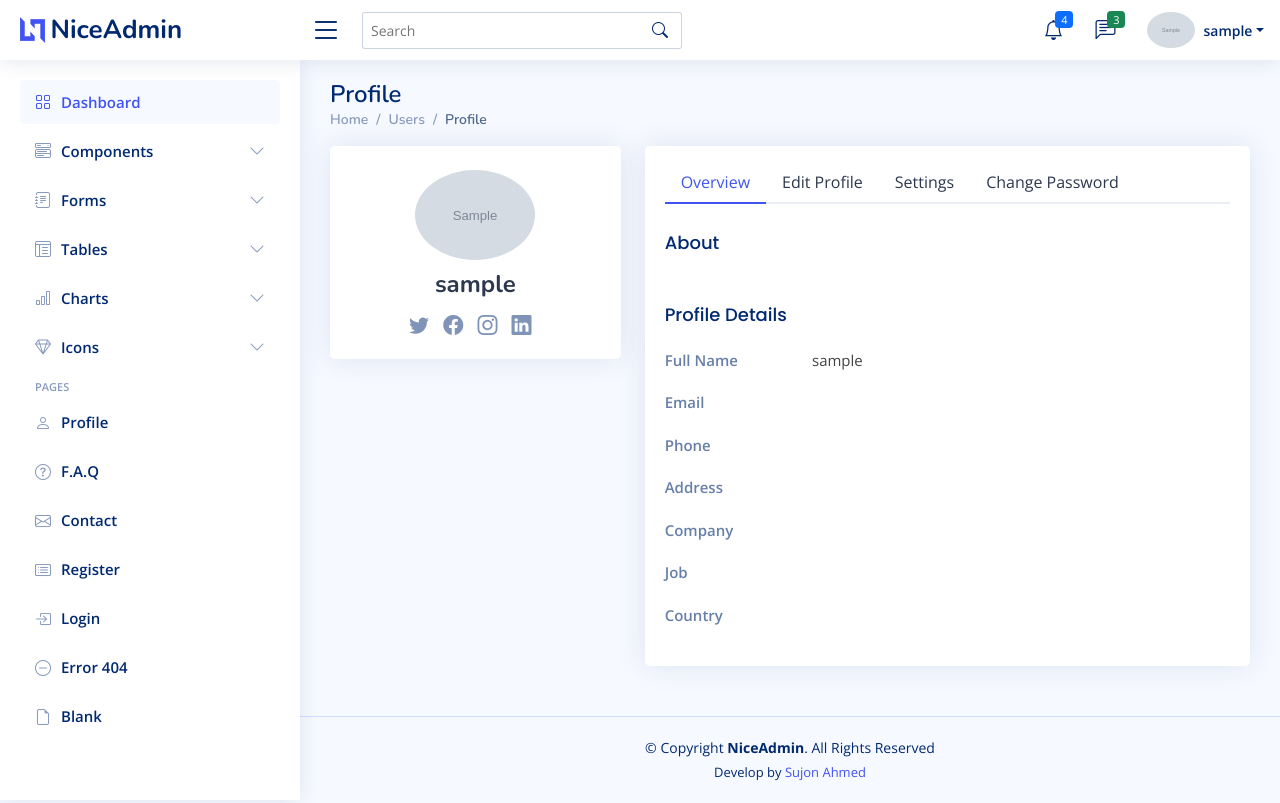
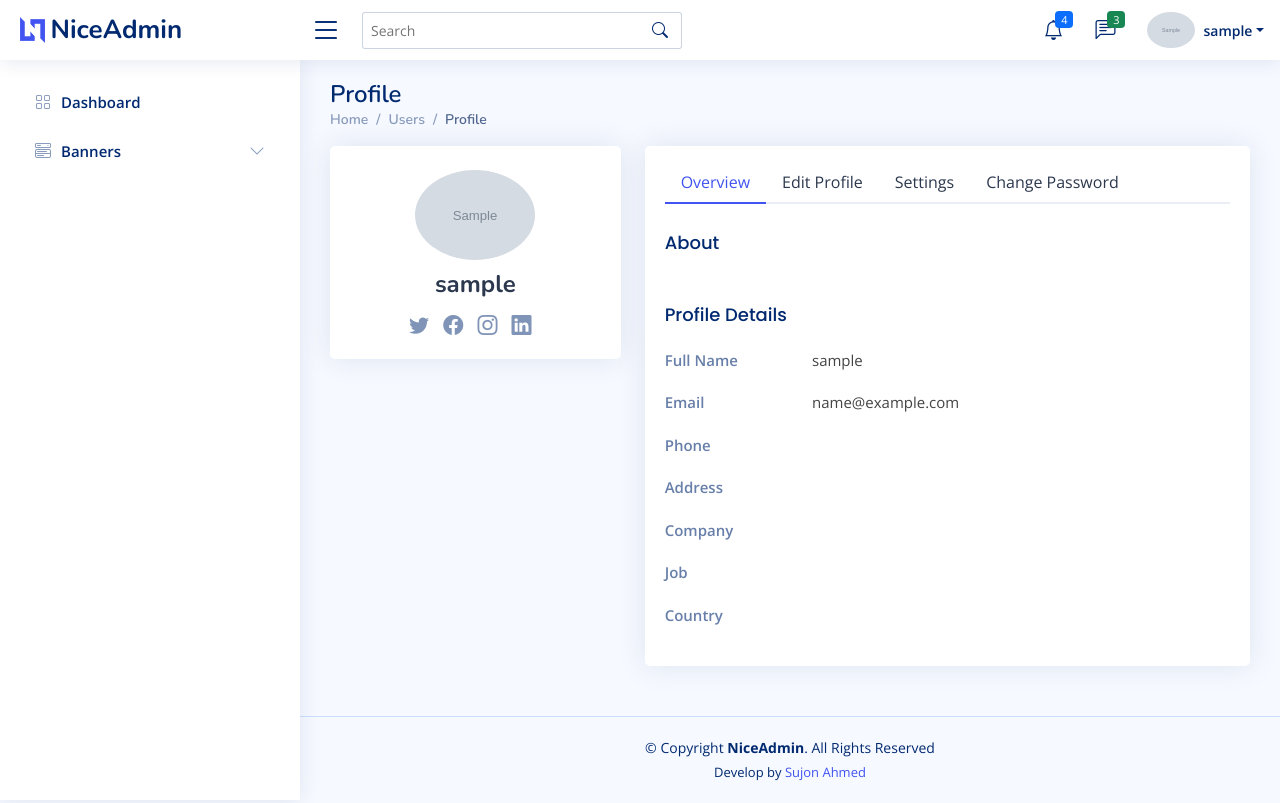
Before and after one commit to Sujon-Ahmed/KUFA, a PHP site: page /admin/users-profile.php in a window 1280 px wide. Run offline with PHP 8.4, Linux system fonts and the light colour scheme; the visitor is signed in with stand-in values (Sample User, id 1); tables that the repository leaves empty or names only in its code hold one stand-in row (values such as "Sample post"); grey boxes marked "Sample" are stand-in pictures; data that the repository does not hold is empty; some libraries are stand-ins or nearby versions.

Commit message:
navbar collapse done

```diff
--- a/admin/admin_header.php
+++ b/admin/admin_header.php
@@ -283,168 +283,24 @@
     <ul class="sidebar-nav" id="sidebar-nav">
 
       <li class="nav-item">
-        <a class="nav-link " href="index.php">
+        <a class="nav-link <?= ($page == "dashboard") ? '' : 'collapsed' ?>" href="index.php">
           <i class="bi bi-grid"></i>
           <span>Dashboard</span>
         </a>
       </li><!-- End Dashboard Nav -->
 
       <li class="nav-item">
-        <a class="nav-link collapsed" data-bs-target="#components-nav" data-bs-toggle="collapse" href="#">
-          <i class="bi bi-menu-button-wide"></i><span>Components</span><i class="bi bi-chevron-down ms-auto"></i>
+        <a class="nav-link <?= ($page == "banners") ? '' : 'collapsed' ?>" data-bs-target="#components-nav" data-bs-toggle="collapse" href="#">
+          <i class="bi bi-menu-button-wide"></i><span>Banners</span><i class="bi bi-chevron-down ms-auto"></i>
         </a>
-        <ul id="components-nav" class="nav-content collapse " data-bs-parent="#sidebar-nav">
+        <ul id="components-nav" class="nav-content <?= ($sub_page == "add_banner.php") ? '' : 'collapse' ?> " data-bs-parent="#sidebar-nav">
           <li>
-            <a href="components-alerts.html">
-              <i class="bi bi-circle"></i><span>Alerts</span>
+            <a href="add_banner.php">
+              <i class="bi bi-circle"></i><span>Add Banner</span>
             </a>
           </li>
         </ul>
       </li><!-- End Components Nav -->
-
-      <li class="nav-item">
-        <a class="nav-link collapsed" data-bs-target="#forms-nav" data-bs-toggle="collapse" href="#">
-          <i class="bi bi-journal-text"></i><span>Forms</span><i class="bi bi-chevron-down ms-auto"></i>
-        </a>
-        <ul id="forms-nav" class="nav-content collapse " data-bs-parent="#sidebar-nav">
-          <li>
-            <a href="forms-elements.html">
-              <i class="bi bi-circle"></i><span>Form Elements</span>
-            </a>
-          </li>
-          <li>
-            <a href="forms-layouts.html">
-              <i class="bi bi-circle"></i><span>Form Layouts</span>
-            </a>
-          </li>
-          <li>
-            <a href="forms-editors.html">
-              <i class="bi bi-circle"></i><span>Form Editors</span>
-            </a>
-          </li>
-          <li>
-            <a href="forms-validation.html">
-              <i class="bi bi-circle"></i><span>Form Validation</span>
-            </a>
-          </li>
-        </ul>
-      </li><!-- End Forms Nav -->
-
-      <li class="nav-item">
-        <a class="nav-link collapsed" data-bs-target="#tables-nav" data-bs-toggle="collapse" href="#">
-          <i class="bi bi-layout-text-window-reverse"></i><span>Tables</span><i class="bi bi-chevron-down ms-auto"></i>
-        </a>
-        <ul id="tables-nav" class="nav-content collapse " data-bs-parent="#sidebar-nav">
-          <li>
-            <a href="tables-general.html">
-              <i class="bi bi-circle"></i><span>General Tables</span>
-            </a>
-          </li>
-          <li>
-            <a href="tables-data.html">
-              <i class="bi bi-circle"></i><span>Data Tables</span>
-            </a>
-          </li>
-        </ul>
-      </li><!-- End Tables Nav -->
-
-      <li class="nav-item">
-        <a class="nav-link collapsed" data-bs-target="#charts-nav" data-bs-toggle="collapse" href="#">
-          <i class="bi bi-bar-chart"></i><span>Charts</span><i class="bi bi-chevron-down ms-auto"></i>
-        </a>
-        <ul id="charts-nav" class="nav-content collapse " data-bs-parent="#sidebar-nav">
-          <li>
-            <a href="charts-chartjs.html">
-              <i class="bi bi-circle"></i><span>Chart.js</span>
-            </a>
-          </li>
-          <li>
-            <a href="charts-apexcharts.html">
-              <i class="bi bi-circle"></i><span>ApexCharts</span>
-            </a>
-          </li>
-          <li>
-            <a href="charts-echarts.html">
-              <i class="bi bi-circle"></i><span>ECharts</span>
-            </a>
-          </li>
-        </ul>
-      </li><!-- End Charts Nav -->
-
-      <li class="nav-item">
-        <a class="nav-link collapsed" data-bs-target="#icons-nav" data-bs-toggle="collapse" href="#">
-          <i class="bi bi-gem"></i><span>Icons</span><i class="bi bi-chevron-down ms-auto"></i>
-        </a>
-        <ul id="icons-nav" class="nav-content collapse " data-bs-parent="#sidebar-nav">
-          <li>
-            <a href="icons-bootstrap.html">
-              <i class="bi bi-circle"></i><span>Bootstrap Icons</span>
-            </a>
-          </li>
-          <li>
-            <a href="icons-remix.html">
-              <i class="bi bi-circle"></i><span>Remix Icons</span>
-            </a>
-          </li>
-          <li>
-            <a href="icons-boxicons.html">
-              <i class="bi bi-circle"></i><span>Boxicons</span>
-            </a>
-          </li>
-        </ul>
-      </li><!-- End Icons Nav -->
-
-      <li class="nav-heading">Pages</li>
-
-      <li class="nav-item">
-        <a class="nav-link collapsed" href="users-profile.html">
-          <i class="bi bi-person"></i>
-          <span>Profile</span>
-        </a>
-      </li><!-- End Profile Page Nav -->
-
-      <li class="nav-item">
-        <a class="nav-link collapsed" href="pages-faq.html">
-          <i class="bi bi-question-circle"></i>
-          <span>F.A.Q</span>
-        </a>
-      </li><!-- End F.A.Q Page Nav -->
-
-      <li class="nav-item">
-        <a class="nav-link collapsed" href="pages-contact.html">
-          <i class="bi bi-envelope"></i>
-          <span>Contact</span>
-        </a>
-      </li><!-- End Contact Page Nav -->
-
-      <li class="nav-item">
-        <a class="nav-link collapsed" href="pages-register.html">
-          <i class="bi bi-card-list"></i>
-          <span>Register</span>
-        </a>
-      </li><!-- End Register Page Nav -->
-
-      <li class="nav-item">
-        <a class="nav-link collapsed" href="pages-login.html">
-          <i class="bi bi-box-arrow-in-right"></i>
-          <span>Login</span>
-        </a>
-      </li><!-- End Login Page Nav -->
-
-      <li class="nav-item">
-        <a class="nav-link collapsed" href="pages-error-404.html">
-          <i class="bi bi-dash-circle"></i>
-          <span>Error 404</span>
-        </a>
-      </li><!-- End Error 404 Page Nav -->
-
-      <li class="nav-item">
-        <a class="nav-link collapsed" href="pages-blank.html">
-          <i class="bi bi-file-earmark"></i>
-          <span>Blank</span>
-        </a>
-      </li><!-- End Blank Page Nav -->
-
     </ul>
 
   </aside><!-- End Sidebar-->
--- a/admin/index.php
+++ b/admin/index.php
@@ -1,4 +1,5 @@
 <?php
+$page = "dashboard";
 require "admin_header.php"
 ?>
 <main id="main" class="main">
```
Also changed, not shown: admin/add_banner.php (added, +18 -0 lines).
